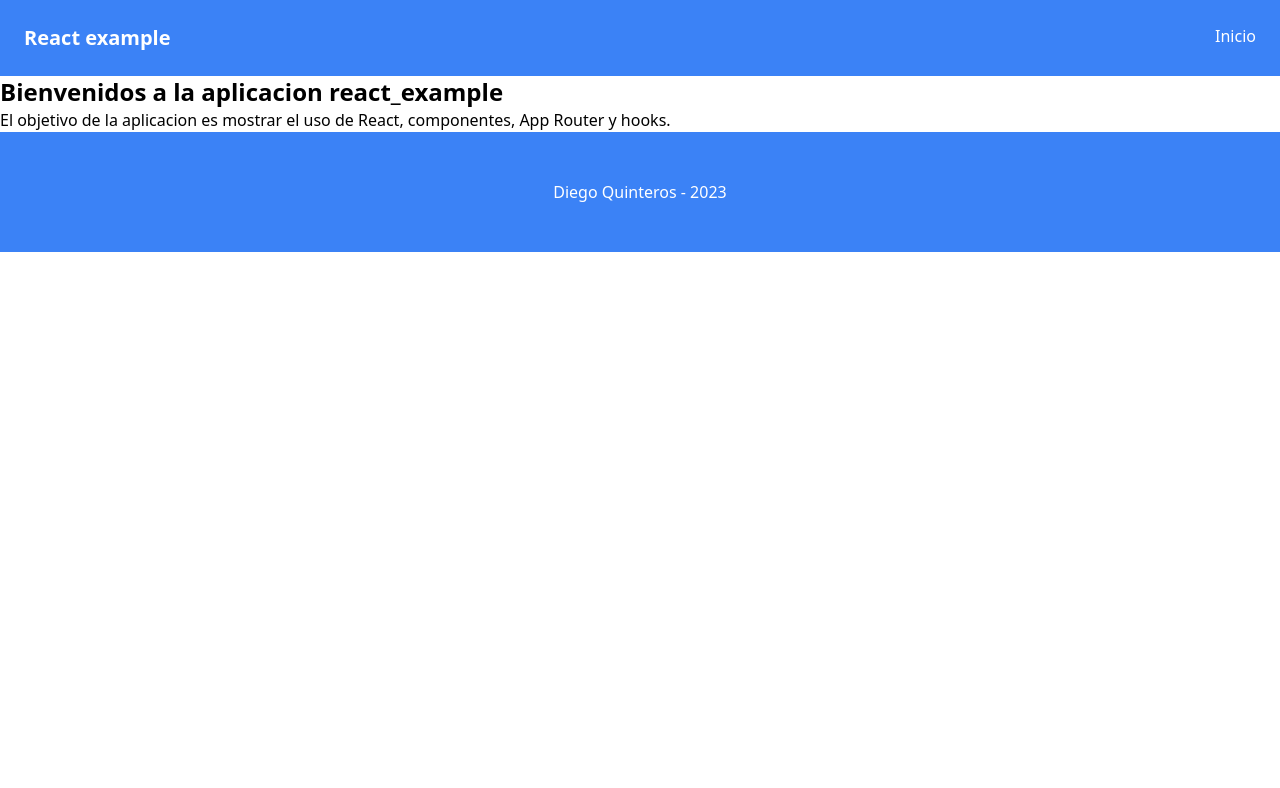
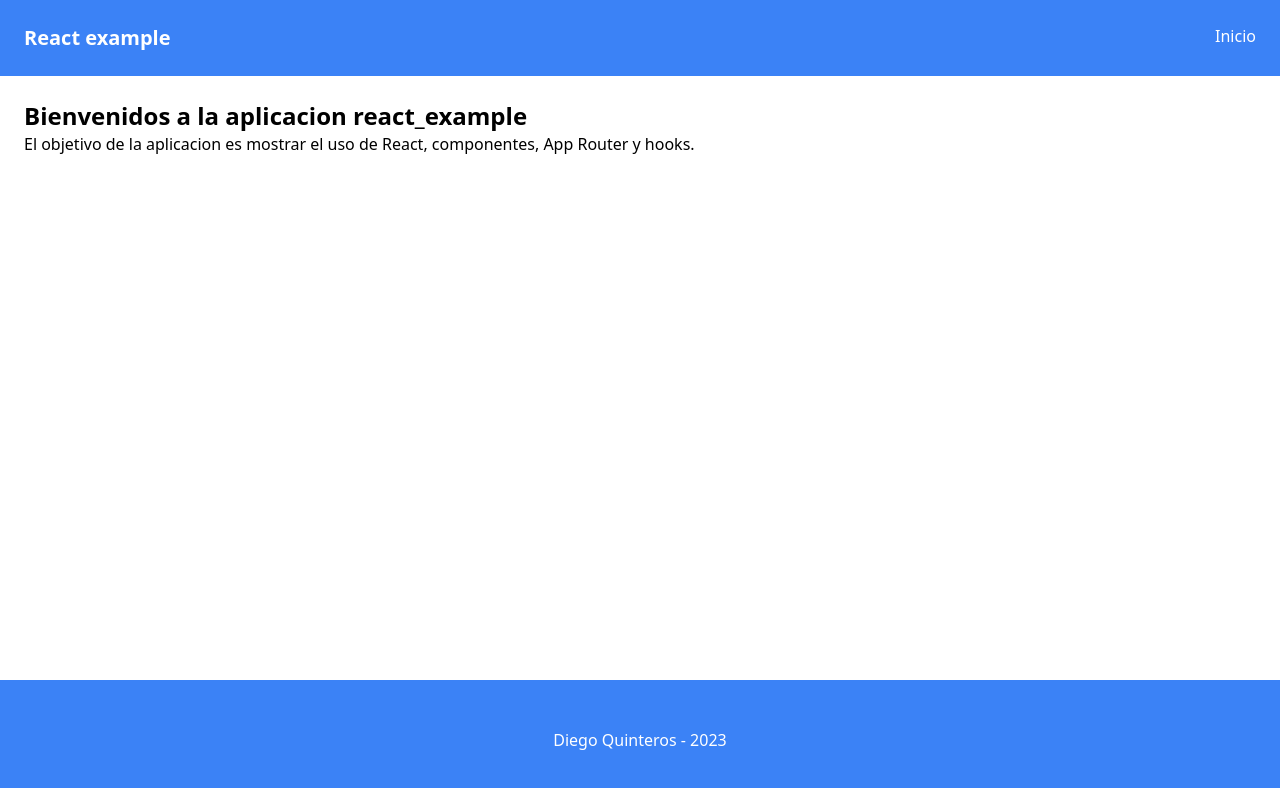
Before and after one commit to sv21009/react_example, a Next.js app: page / in a window 1280 px wide. Shown: the top 788 px of the page. Built offline with nearby package versions, Linux system fonts and the light colour scheme.

Commit message:
💄 Update layout

```diff
--- a/app/layout.tsx
+++ b/app/layout.tsx
@@ -14,9 +14,11 @@
 }) {
   return (
     <html lang="es">
-      <body>
+      <body className=' min-h-screen flex flex-col'>
         <Header/>
-        {children}
+        <main className='flex-1 p-6'>
+          {children}
+        </main>
         <Footer/>
       </body>
     </html>
```
